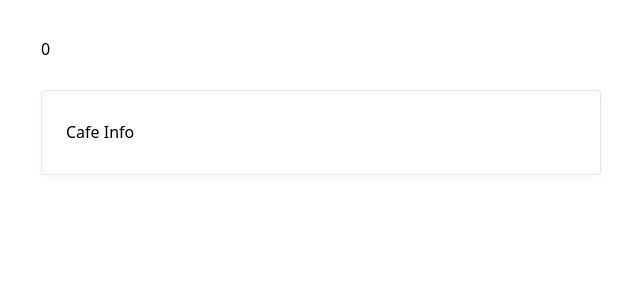
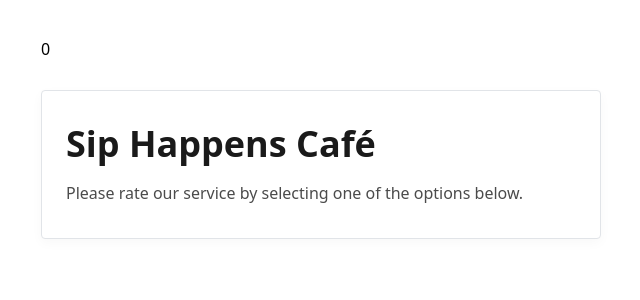
Before and after one commit to InnaSaienko/02-react-cafe, a React (Vite) app: page / in a window 1280 px wide. Shown: the top 300 px of the page, without its empty margins (319-959 px from the left). Built offline with nearby package versions, Linux system fonts and the light colour scheme.

Commit message:
feat(CafeInfo): add cafe details from task condition

```diff
--- a/src/components/CafeInfo/CafeInfo.tsx
+++ b/src/components/CafeInfo/CafeInfo.tsx
@@ -1,10 +1,14 @@
 import css from './CafeInfo.module.css'
 
 const CafeInfo = () => {
-
     return (
-        <div className={css.container}>Cafe Info</div>
-    )
-}
+        <div className={css.container}>
+            <h1 className={css.title}>Sip Happens Café</h1>
+            <p className={css.description}>
+                Please rate our service by selecting one of the options below.
+            </p>
+        </div>
+    );
+};
 
 export default CafeInfo;
```
